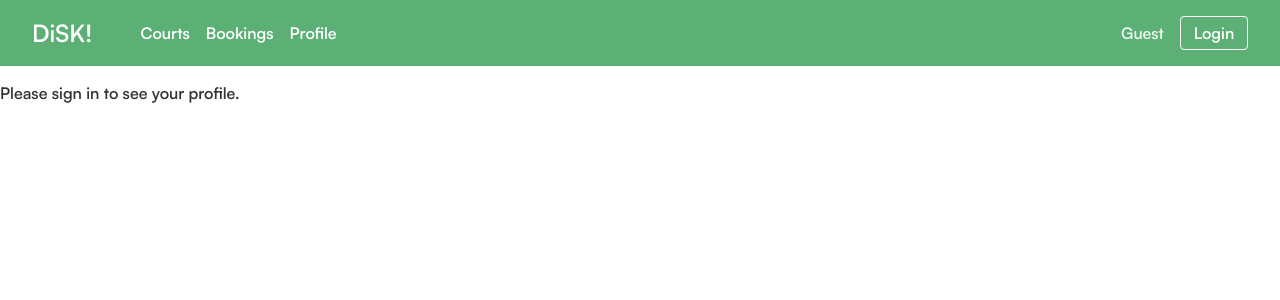
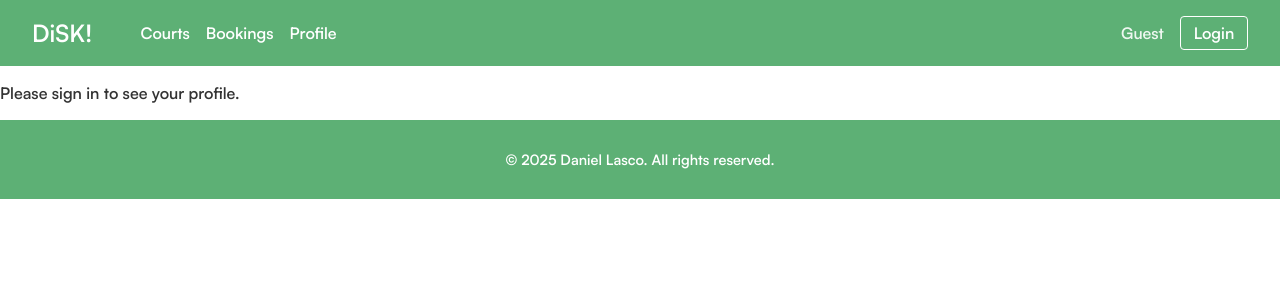
Before and after one commit to DanzoLuvsKFC/diski, a React (Create React App) app: page /profile in a window 1280 px wide. Shown: the top 300 px of the page. Built offline with nearby package versions, Linux system fonts and the light colour scheme.

Commit message:
works somehow

```diff
--- a/src/App.js
+++ b/src/App.js
@@ -1,5 +1,6 @@
 import { BrowserRouter as Router, Routes, Route } from 'react-router-dom';
 import Navbar from './components/Navbar';
+import Footer from './components/Footer'; // <-- Add this
 import Home from './pages/Home';
 import Courts from './pages/Courts';
 import CourtDetails from './pages/CourtDetails';
@@ -11,16 +12,17 @@
 function App() {
   return (
     <Router>
-      <Navbar /> {/* Navbar shows on every page */}
+      <Navbar />
       <Routes>
         <Route path="/" element={<Home />} />
         <Route path="/courts" element={<Courts />} />
         <Route path="/courts/:id" element={<CourtDetails />} />
         <Route path="/bookings" element={<Bookings />} />
         <Route path="/login" element={<Login />} />
+        <Route path="/signup" element={<SignUp />} />
         <Route path="/profile" element={<Profile />} />
-        <Route path="/signup" element={<SignUp />} />
       </Routes>
+      <Footer /> {/* Will appear on every page */}
     </Router>
   );
 }
--- /dev/null
+++ b/src/components/Footer.css
@@ -0,0 +1,9 @@
+/* Footer.css */
+.footer {
+  background-color: #5db075;
+  color: white;
+  text-align: center;
+  padding: 1rem;
+  font-family: 'Satoshi', sans-serif;
+  font-size: 0.9rem;
+}
--- /dev/null
+++ b/src/components/Footer.jsx
@@ -0,0 +1,10 @@
+// Footer.jsx
+import './Footer.css';
+
+export default function Footer() {
+  return (
+    <footer className="footer">
+      <p>&copy; {new Date().getFullYear()} Daniel Lasco. All rights reserved.</p>
+    </footer>
+  );
+}
```
